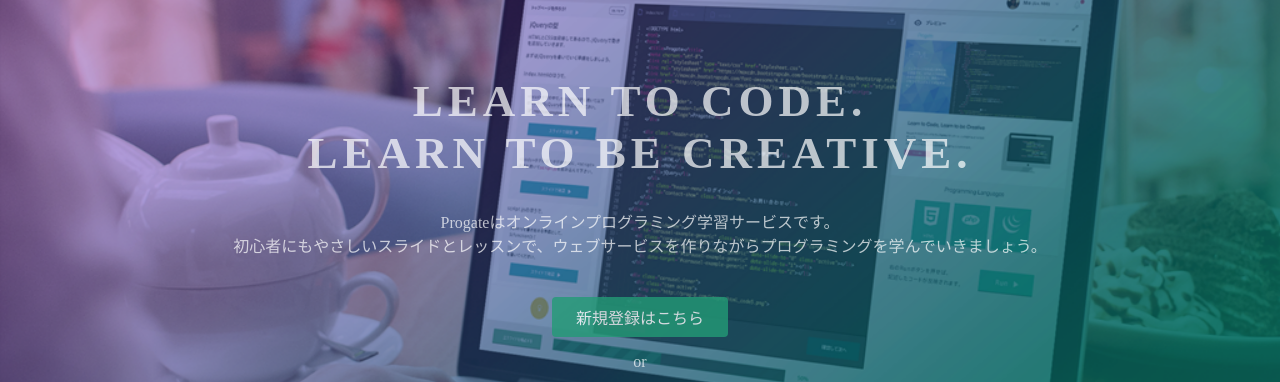
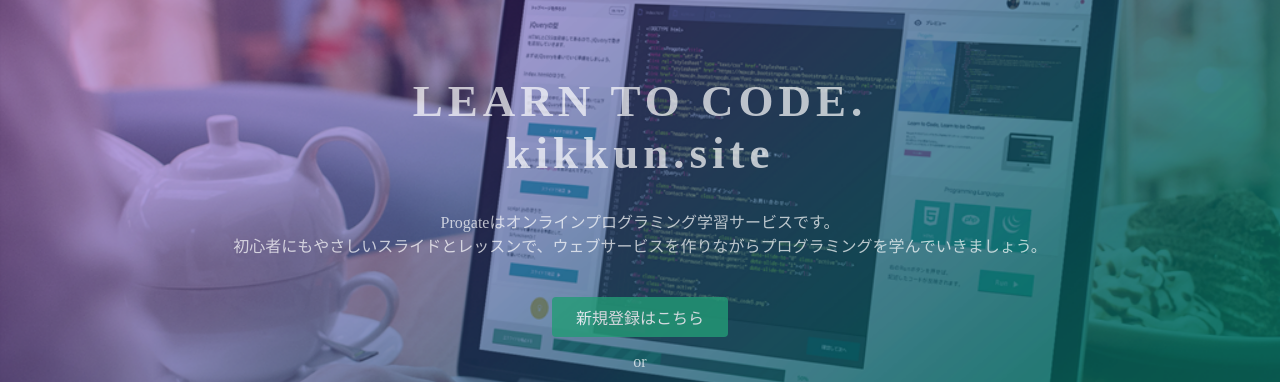
Before and after one commit to joel2145/joel2145.github.io, a plain HTML site: page index.html in a window 1280 px wide. Shown: the part 135-517 px from the top of the page. Drawn offline with Linux system fonts and the light colour scheme.

Commit message:
Update index.html

```diff
--- a/index.html
+++ b/index.html
@@ -23,7 +23,7 @@
   </header>
   <div class="top-wrapper">
     <div class="container">
-      <h1>LEARN TO CODE.<br>LEARN TO BE CREATIVE.</h1>
+      <h1>LEARN TO CODE.<br>kikkun.site</h1>
       <p>Progateはオンラインプログラミング学習サービスです。<br>初心者にもやさしいスライドとレッスンで、ウェブサービスを作りながらプログラミングを学んでいきましょう。</p>
       <div class="btn-wrapper">
         <a href="#" class="btn signup">新規登録はこちら</a>
```
